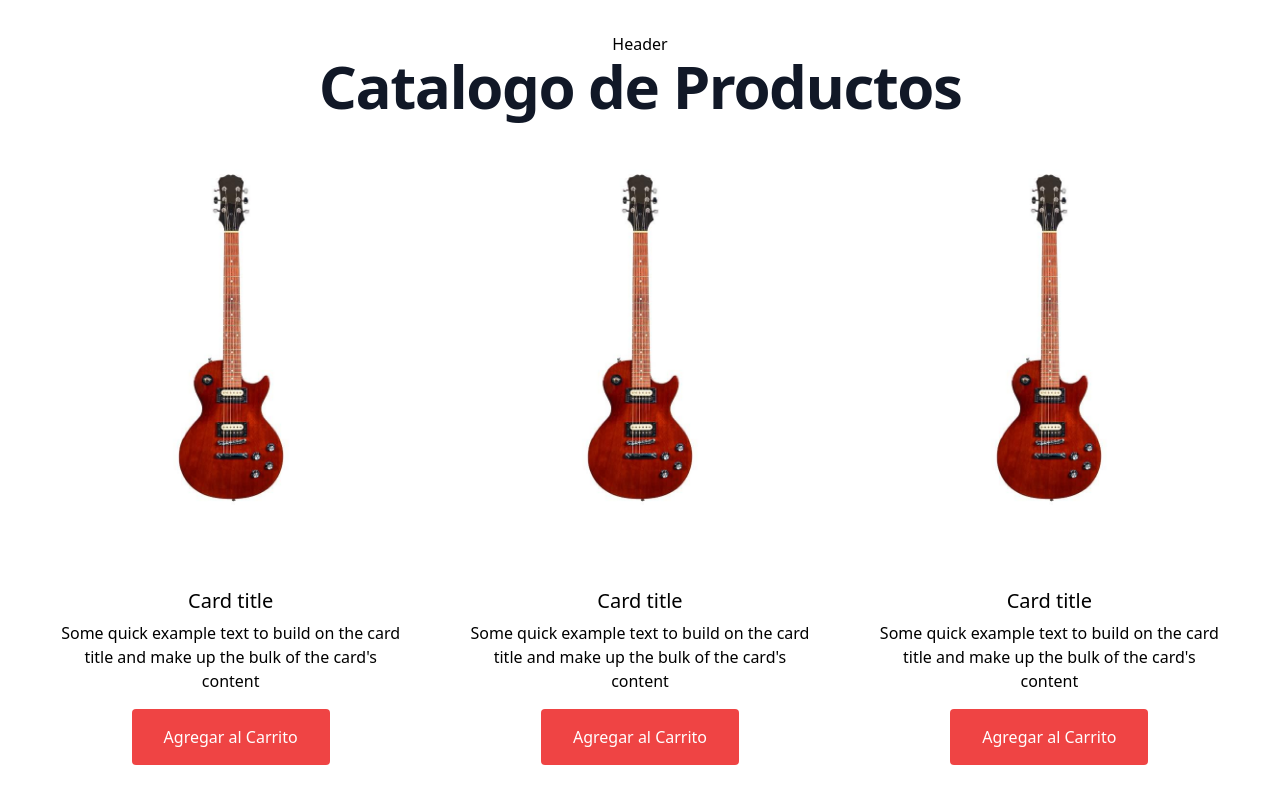
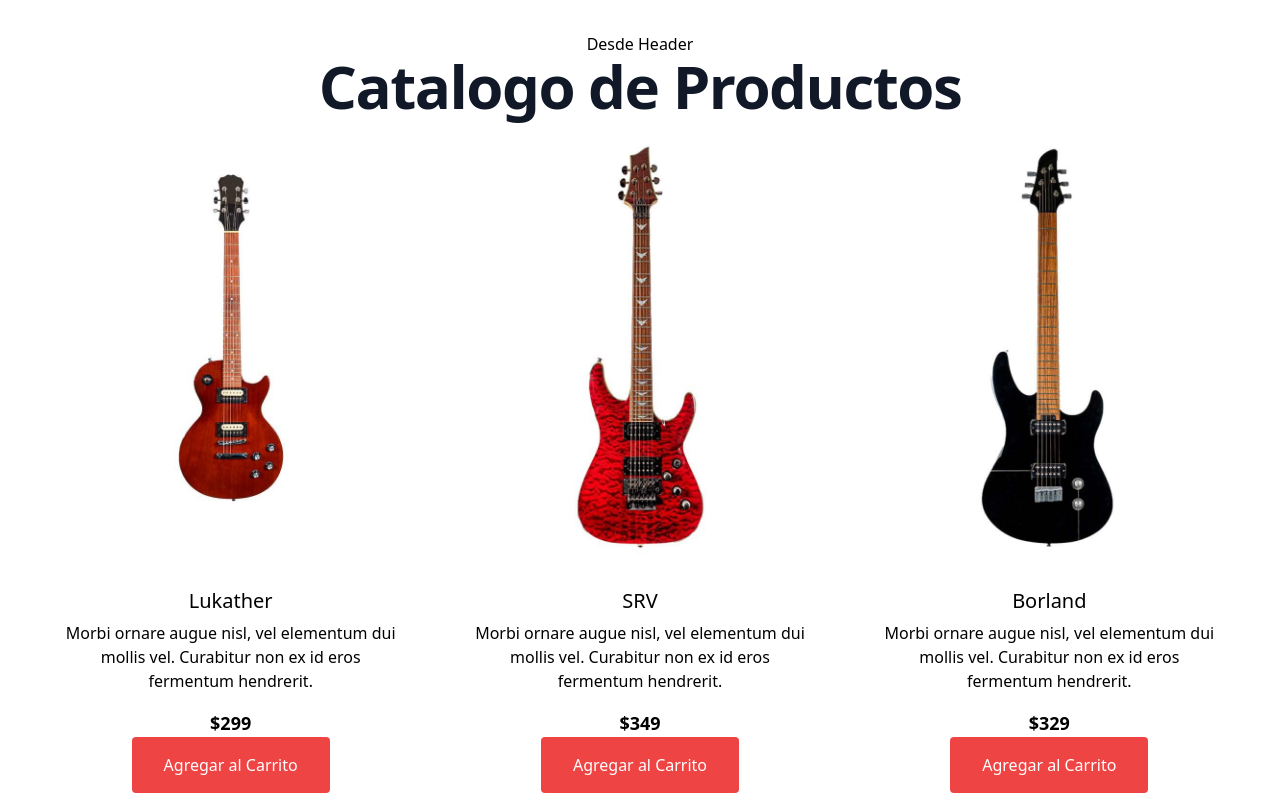
Before and after one commit to cmartinezpy/-Tienda-Online-MERN, a React (Vite) app: page / in a window 1280 px wide. Shown: the top 800 px of the page. Built offline with nearby package versions, Linux system fonts and the light colour scheme.

Commit message:
agregar las cart con sus respectivos atributos

```diff
--- a/src/App.jsx
+++ b/src/App.jsx
@@ -2,12 +2,12 @@ import { useState } from 'react';
 import './App.css'
 import {db} from './data/db'
 import { ProductoContainer } from './components/PageInicio/ProductoContainer';
-import { Header } from './components/comun/Header';
+
 import { Footer } from './components/comun/Footer';
 
 
 function App() {
-  const [data, setData] = useState(db)
+
   if(false){
 
     <login />
@@ -16,7 +16,6 @@ function App() {
 
   return (
     <>
-      <Header />
 
 
        <ProductoContainer />
--- a/src/components/PageInicio/ListCardProductos.jsx
+++ b/src/components/PageInicio/ListCardProductos.jsx
@@ -1,8 +1,8 @@
 import React from 'react'
 
-export const ListCardProductos = () => {
-
-
+export const ListCardProductos = ({producto}) => {
+ const {name, image, description, price} = producto
+ //console.log(producto)
   return (
     <>
       <div
@@ -10,15 +10,15 @@ export const ListCardProductos = () => {
 
         <img
           class="rounded-t-lg w-48 "
-          src="public/img/guitarra_01.jpg" //src={`/img/${image}.jpg`} alt=""
+          src={`/img/${image}.jpg`} //src={`/img/${image}.jpg`} alt=""
           alt="imagen guitarra"/>
 
       <div class="p-6 text-surface dark:text-white">
-        <h5 class="mb-2 text-xl font-medium leading-tight">Card title</h5>
+        <h5 class="mb-2 text-xl font-medium leading-tight">{name}</h5>
         <p class="mb-4 text-base">
-          Some quick example text to build on the card title and make up the
-          bulk of the card's content
+         {description}
         </p>
+        <p class="font-black text-primary text-lg">${price}</p>
         <button
           type="button"
           className= "bg-red-500 text-white rounded px-8 py-4 hover:bg-red-900"
--- a/src/components/PageInicio/ProductoContainer.jsx
+++ b/src/components/PageInicio/ProductoContainer.jsx
@@ -2,24 +2,32 @@ import React from 'react'
 import { useState } from 'react'
 import {db} from '../../data/db'
 import { ListCardProductos } from './ListCardProductos'
+import {Header} from '../comun/Header'
 export const ProductoContainer = () => {
 
 const [data, setData] = useState(db)
+const[cart, setCart] = useState([]);
+
+
 
   return (
     <>
+   <div>
+      <Header />
+
+   </div>
+
     <div>
     <h1 class="mb-4 text-4xl font-extrabold leading-none tracking-tight text-gray-900 md:text-5xl lg:text-6xl dark:text-white">Catalogo de Productos</h1>
        <div class="grid grid-cols-3 gap-3">
        {
         data.map( (producto) => (
-           /* <ul>
-                <li>{producto.name}</li>
-                <li>{producto.description}</li>
-                <li>{producto.image}</li>
-                <li>*/
               <div>
-                    <ListCardProductos />
+                    <ListCardProductos
+                      key={producto.id}
+                      producto ={producto}
+
+                    />
               </div>
 
         ))}
--- a/src/components/comun/Header.jsx
+++ b/src/components/comun/Header.jsx
@@ -2,6 +2,8 @@ import React from 'react'
 
 export const Header = () => {
   return (
-    <div>Header</div>
+    <>
+        <div>Desde Header</div>
+    </>
   )
 }
```
